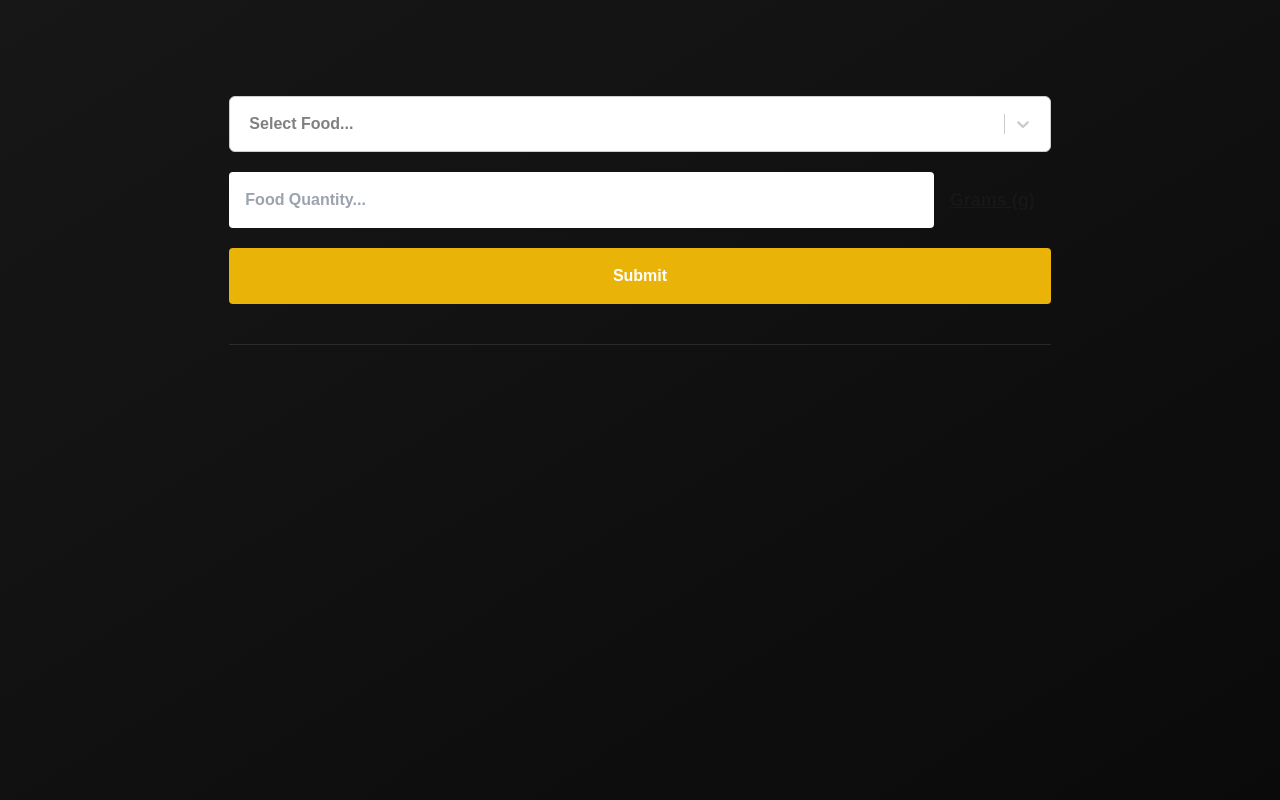
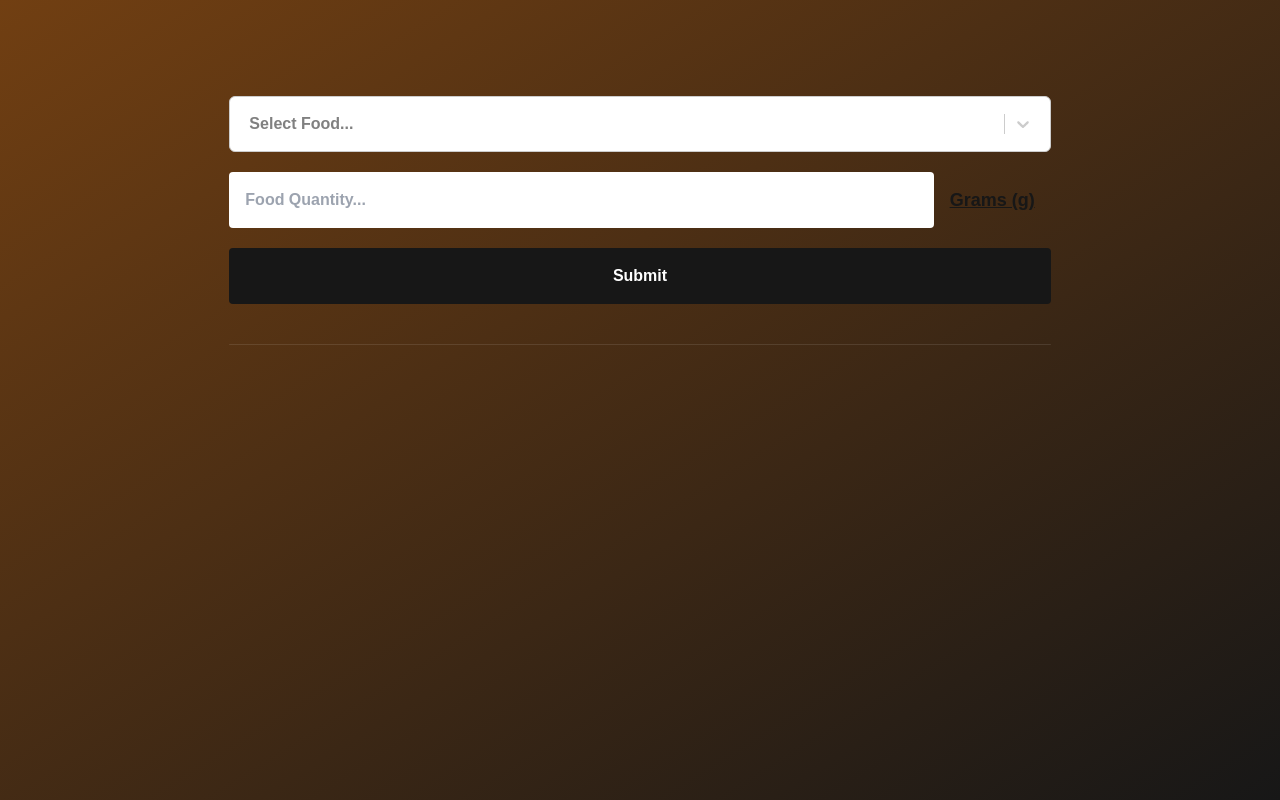
Before and after one commit to eliasfrigard/nutrition, a Next.js app: page / in a window 1280 px wide. Built offline with nearby package versions, Linux system fonts and the light colour scheme.

Commit message:
update styles and usable totals

```diff
--- a/app/layout.tsx
+++ b/app/layout.tsx
@@ -25,7 +25,7 @@ export default function RootLayout({
   return (
     <html lang='en'>
       <body
-        className={`${geistSans.variable} ${geistMono.variable} antialiased container py-8 lg:py-24 mx-auto px-6 w-full flex items-center flex-col gap-6 md:gap-10 bg-gradient-to-br from-neutral-900 to-neutral-950 min-h-screen`}
+        className={`${geistSans.variable} ${geistMono.variable} antialiased container py-8 lg:py-24 mx-auto px-6 w-full flex items-center flex-col gap-6 md:gap-10 bg-gradient-to-br from-yellow-900 to-neutral-900 min-h-screen`}
       >
         {children}
       </body>
--- a/app/page.tsx
+++ b/app/page.tsx
@@ -95,7 +95,7 @@ export default function Home() {
 
         <button
           onClick={handleSubmit}
-          className='p-4 bg-yellow-500 text-white rounded font-bold hover:bg-yellow-600 duration-100'
+          className='p-4 bg-neutral-900 text-white rounded font-bold hover:bg-neutral-800 duration-150'
         >
           Submit
         </button>
--- a/app/protein/page.tsx
+++ b/app/protein/page.tsx
@@ -76,7 +76,7 @@ const TranslatorPage: NextPage = () => {
 
         <button
           onClick={handleSubmit}
-          className='p-4 bg-yellow-500 text-white rounded font-bold hover:bg-yellow-600 duration-100'
+          className='p-4 bg-neutral-900 text-white rounded font-bold hover:bg-yellow-600 duration-100'
         >
           Submit
         </button>
--- a/components/NutritionView/NutritionTotal.tsx
+++ b/components/NutritionView/NutritionTotal.tsx
@@ -5,7 +5,9 @@ import Select from '@/components/Select'
 import { AddedFood, Nutrition } from '@/types'
 
 const NutritionTotal = ({ items }: { items: AddedFood[] }) => {
-  const [numberOfPortions, setNumberOfPortions] = React.useState<number | null>(null)
+  const [numberOfPortions, setNumberOfPortions] = React.useState<number | null>(
+    null
+  )
 
   const portionOptions = [1, 2, 3, 4, 5, 6, 7, 8, 9, 10].map((value) => ({
     value: value.toString(),
@@ -14,7 +16,9 @@ const NutritionTotal = ({ items }: { items: AddedFood[] }) => {
 
   const copyToClipboard = (nutrient: keyof Nutrition) => {
     const value = totalNutrition[nutrient] || 0
-    navigator.clipboard.writeText(value.toFixed(2)).catch((err) => console.error('Failed to copy: ', err))
+    navigator.clipboard
+      .writeText(value.toFixed(2))
+      .catch((err) => console.error('Failed to copy: ', err))
   }
 
   const totalNutrition = React.useMemo(() => {
@@ -35,7 +39,9 @@ const NutritionTotal = ({ items }: { items: AddedFood[] }) => {
     const nutrientSet = new Set<string>()
 
     items.forEach((item) => {
-      Object.keys(item.foodItem.nutrition).forEach((key) => nutrientSet.add(key))
+      Object.keys(item.foodItem.nutrition).forEach((key) =>
+        nutrientSet.add(key)
+      )
     })
 
     // Convert keys to an array.
@@ -83,7 +89,9 @@ const NutritionTotal = ({ items }: { items: AddedFood[] }) => {
   return (
     <>
       <div className='p-5 text-lg font-semibold flex flex-col md:flex-row gap-1 justify-between items-center bg-yellow-500 text-white rounded'>
-        <h3 className='text-xl font-bold border-b pb-3 md:pb-0 border-opacity-20 md:border-b-0'>Total</h3>
+        <h3 className='text-xl font-bold border-b pb-3 md:pb-0 border-opacity-20 md:border-b-0'>
+          Total
+        </h3>
         <div className='flex gap-1 flex-col md:flex-row w-full md:w-auto'>
           {Object.entries(totalNutrition).map(([key, value]) => (
             <div
@@ -96,7 +104,7 @@ const NutritionTotal = ({ items }: { items: AddedFood[] }) => {
           ))}
         </div>
       </div>
-      <div className='w-full text-white flex justify-end gap-3'>
+      <div className='w-full text-white flex justify-end gap-3 flex-col sm:flex-row flex-wrap mt-3'>
         <div>
           <Select
             value={numberOfPortions?.toString() || ''}
@@ -124,7 +132,9 @@ const NutritionTotal = ({ items }: { items: AddedFood[] }) => {
                 className='md:pr-2 flex justify-between w-full py-2'
               >
                 <p className='capitalize text-[16px]'>{key}:</p>
-                <p className='capitalize text-[16px]'>{(value / numberOfPortions).toFixed(2)}</p>
+                <p className='capitalize text-[16px]'>
+                  {(value / numberOfPortions).toFixed(2)}
+                </p>
               </div>
             ))}
           </div>
```
Also changed, not shown: components/NutritionView/index.tsx (+7 -1 lines).
